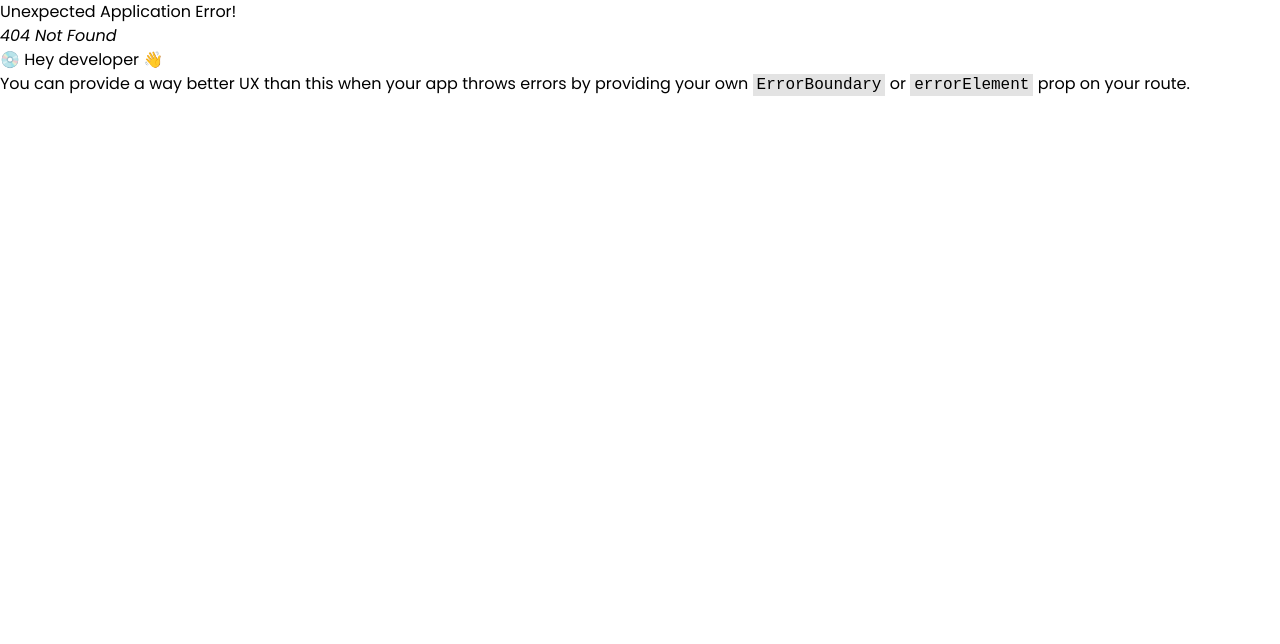
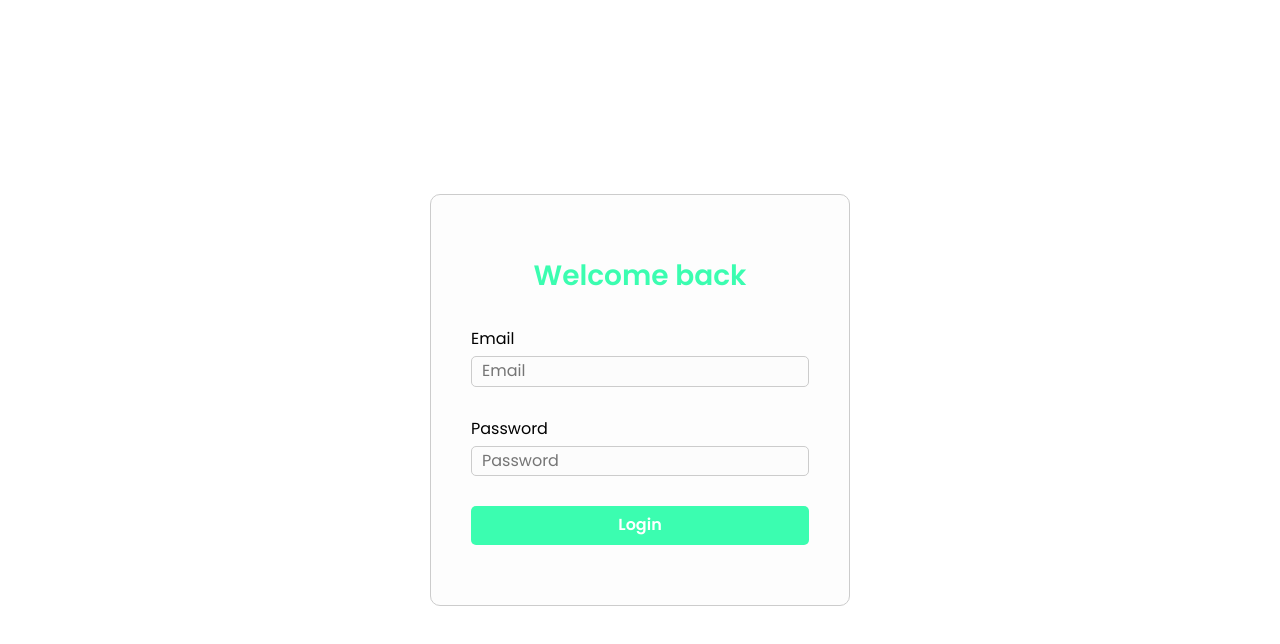
Before and after one commit to NaNi-inth20-2024/hackathon-client, a React (Vite) app: page /login in a window 1280 px wide. Before the commit this address had no page. Shown: the top 644 px of the page. Built offline with nearby package versions, Linux system fonts and the light colour scheme.

Commit message:
+ auth page

```diff
--- a/src/app/App.tsx
+++ b/src/app/App.tsx
@@ -3,7 +3,6 @@ import { Outlet } from 'react-router-dom';
 function App() {
     return (
         <>
-            <h1>Hi</h1>
             <Outlet />
         </>
     );
--- a/src/app/main.tsx
+++ b/src/app/main.tsx
@@ -6,7 +6,7 @@ import { store } from '@/lib/store/store.ts';
 import { RouterProvider } from '@/lib/router/router-provider.tsx';
 
 import '@/styles/index.scss';
-import { MainPage } from '@/pages/index.ts';
+import { AuthPage, MainPage } from '@/pages/index.ts';
 
 ReactDOM.createRoot(document.getElementById('root')!).render(
     <React.StrictMode>
@@ -18,7 +18,7 @@ ReactDOM.createRoot(document.getElementById('root')!).render(
                         element: <App />,
                         children: [
                             { path: '/', element: <MainPage /> },
-                            // Others
+                            { path: '/login', element: <AuthPage /> },
                         ],
                     },
                 ]}
--- /dev/null
+++ b/src/pages/auth-page/auth-page.tsx
@@ -0,0 +1,13 @@
+import { LoginForm } from './components/login-form/login-form';
+
+import styles from './styles.module.scss';
+
+const AuthPage: React.FC = () => {
+    return (
+        <div className={styles.auth_page}>
+            <LoginForm />
+        </div>
+    );
+};
+
+export { AuthPage };
--- /dev/null
+++ b/src/pages/auth-page/styles.module.scss
@@ -0,0 +1,6 @@
+.auth_page {
+    display: flex;
+    flex-grow: 1;
+    align-items: center;
+    justify-content: center;
+}
--- a/src/pages/index.ts
+++ b/src/pages/index.ts
@@ -1 +1,2 @@
 export { MainPage } from './main-page/main-page';
+export { AuthPage } from './auth-page/auth-page';
```
